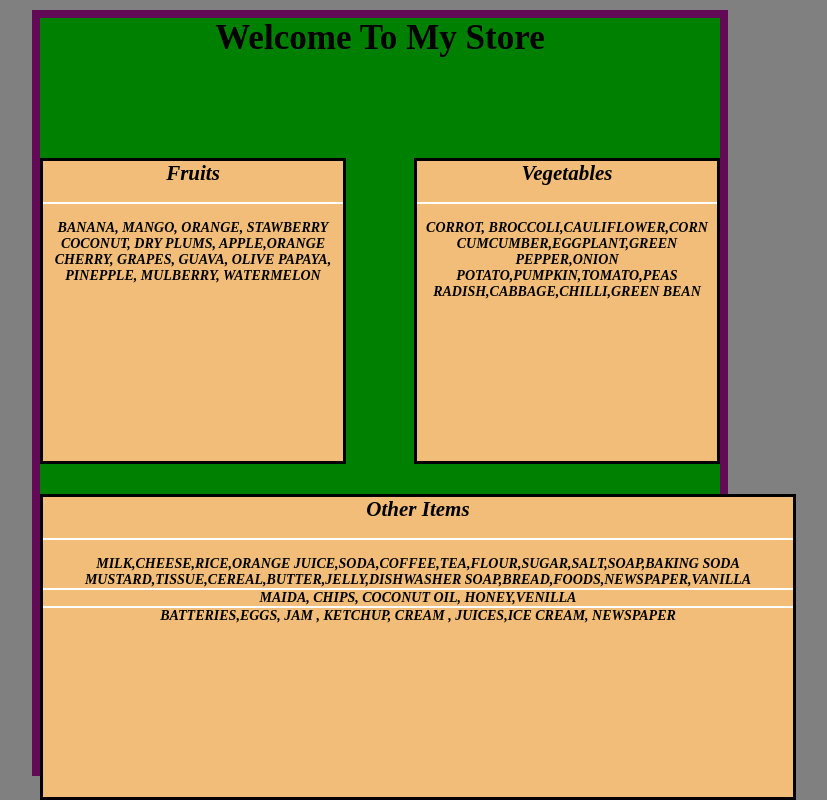
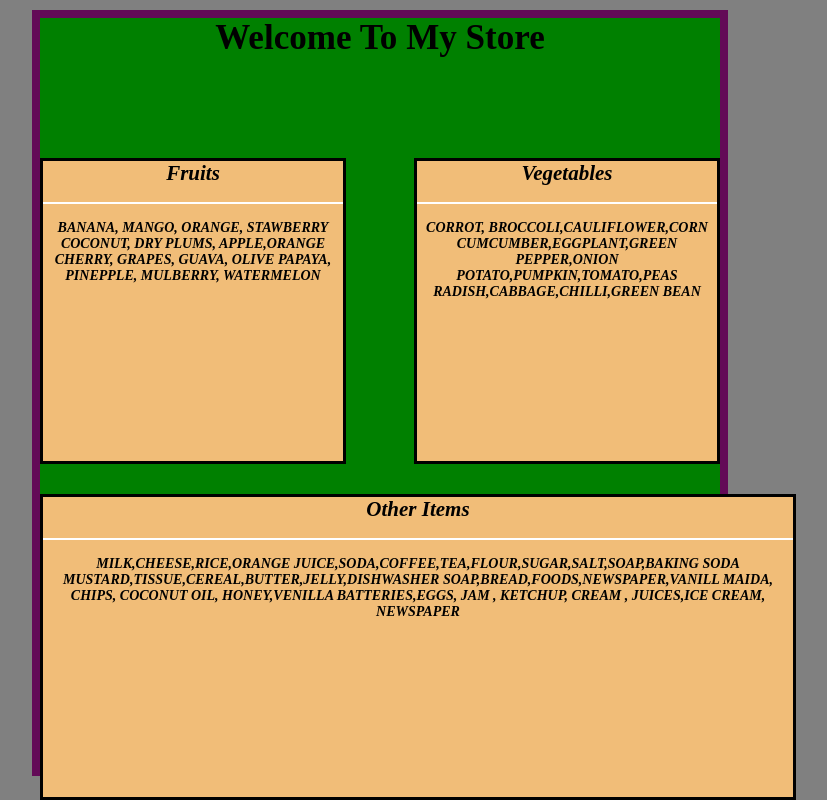
Before and after one commit to h75imanshi/Handsoncss3, a plain HTML site: page index.html in a window 1280 px wide. Shown: the part 925-1725 px from the top of the page, without its empty margins (252-1079 px from the left). Drawn offline with Linux system fonts and the light colour scheme.

Commit message:
Update index.html

```diff
--- a/index.html
+++ b/index.html
@@ -97,8 +97,8 @@
             <hr>
             <br>
             MILK,CHEESE,RICE,ORANGE JUICE,SODA,COFFEE,TEA,FLOUR,SUGAR,SALT,SOAP,BAKING SODA
-            MUSTARD,TISSUE,CEREAL,BUTTER,JELLY,DISHWASHER SOAP,BREAD,FOODS,NEWSPAPER,VANILLA<hr>
-            MAIDA, CHIPS, COCONUT OIL, HONEY,VENILLA<hr>
+            MUSTARD,TISSUE,CEREAL,BUTTER,JELLY,DISHWASHER SOAP,BREAD,FOODS,NEWSPAPER,VANILL
+            MAIDA, CHIPS, COCONUT OIL, HONEY,VENILLA
             BATTERIES,EGGS, JAM , KETCHUP, CREAM , JUICES,ICE CREAM, NEWSPAPER
 
 
```
